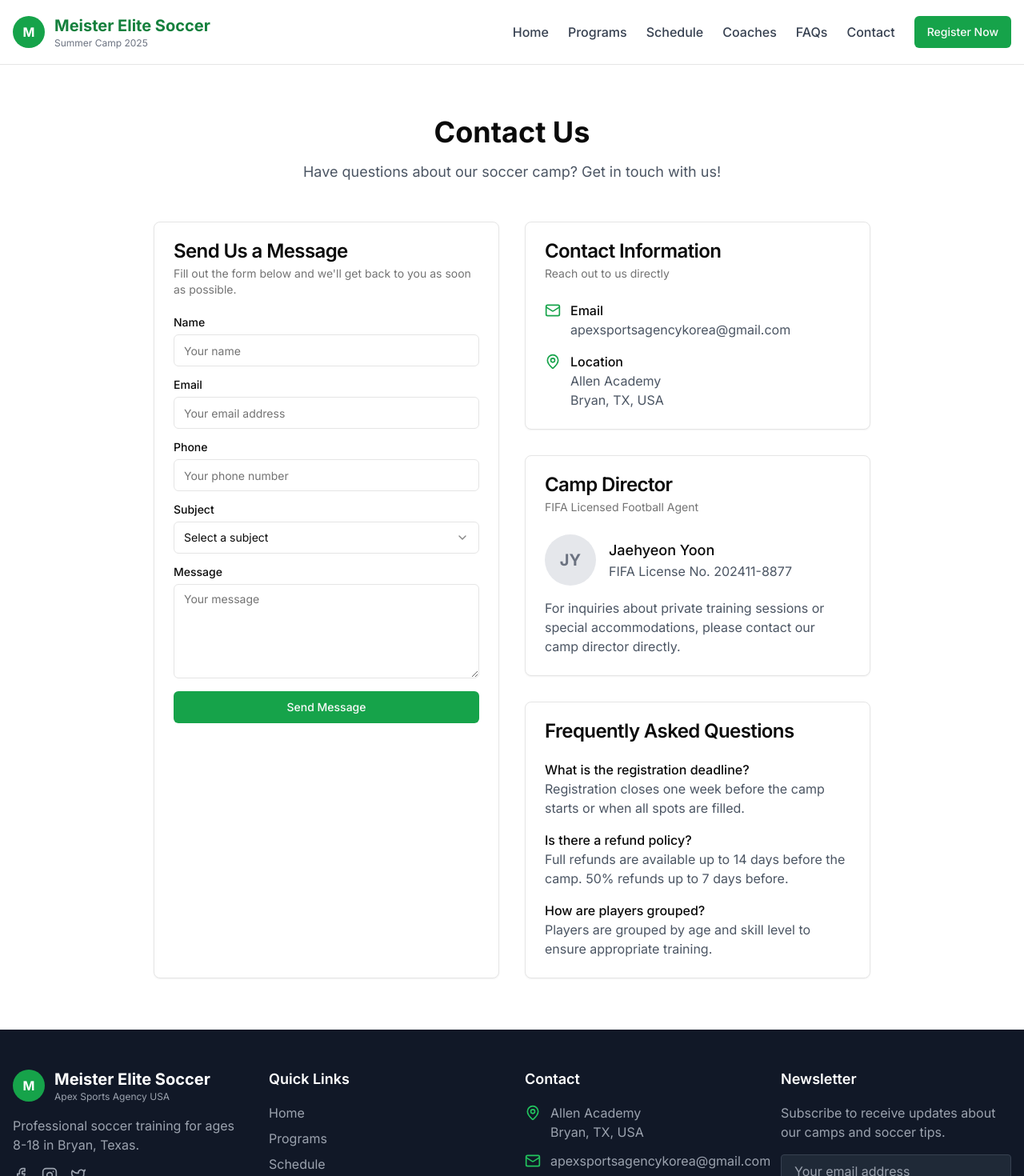
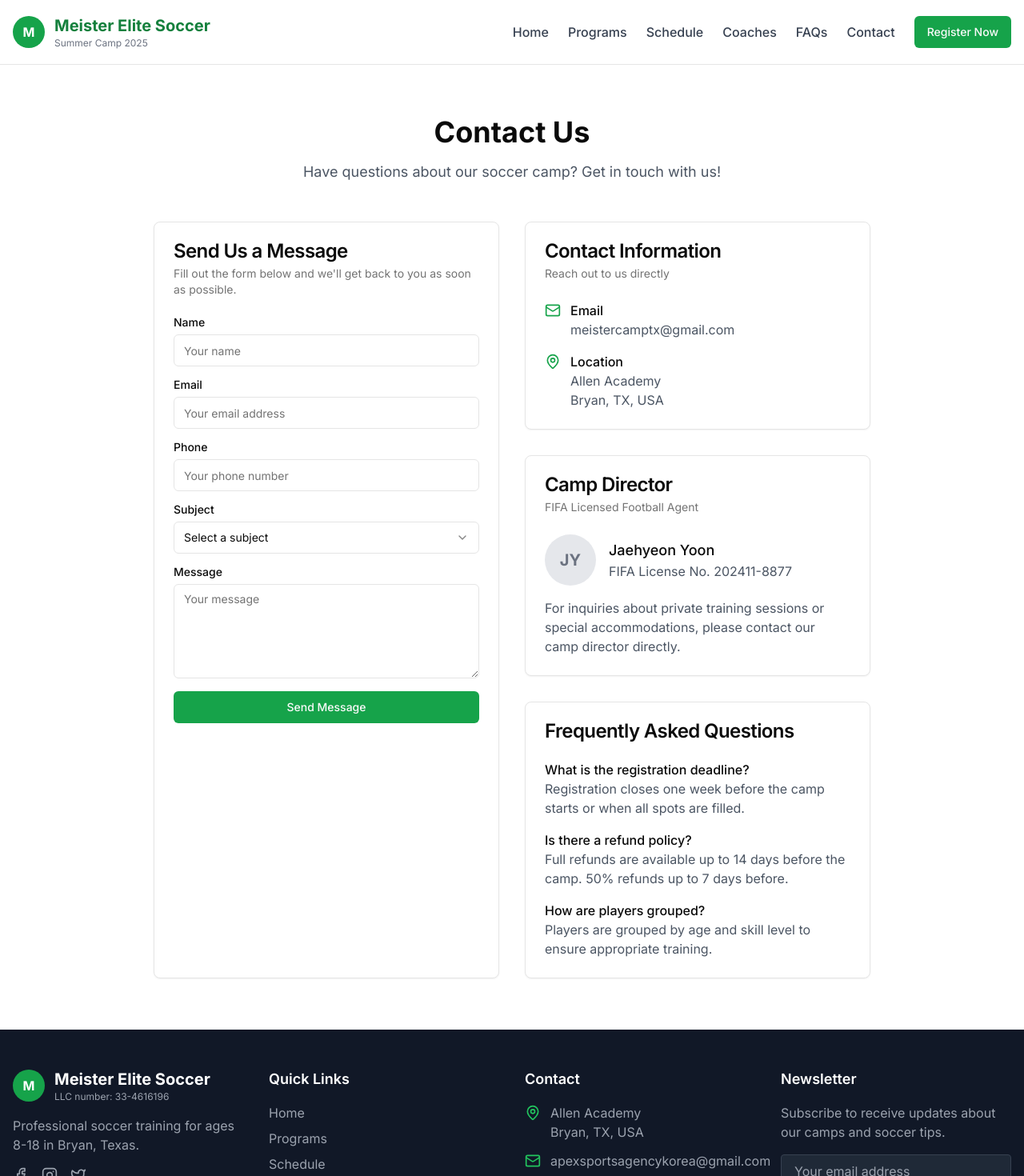
Before and after one commit to Gamugamu01/v0-soccer-camp-website, a Next.js app: page /contact in a window 1280 px wide. Shown: the top 1470 px of the page at 80% size. Built offline with nearby package versions, Linux system fonts and the light colour scheme.

Commit message:
feat: update footer and email address across website
Replace footer text and update email address in all files

Co-authored-by: null <209176003+Gamugamu01@users.noreply.github.com>

```diff
--- a/app/contact/page.tsx
+++ b/app/contact/page.tsx
@@ -140,8 +140,8 @@ export default function ContactPage() {
                 <div>
                   <h3 className="font-medium">Email</h3>
                   <p className="text-gray-600">
-                    <a href="mailto:apexsportsagencykorea@gmail.com" className="hover:text-green-600">
-                      apexsportsagencykorea@gmail.com
+                    <a href="mailto:meistercamptx@gmail.com" className="hover:text-green-600">
+                      meistercamptx@gmail.com
                     </a>
                   </p>
                 </div>
--- a/app/register/page.tsx
+++ b/app/register/page.tsx
@@ -416,7 +416,7 @@ export default function RegisterPage() {
             <li>Registration is not complete until payment is received</li>
             <li>A confirmation email will be sent once your registration is processed</li>
             <li>Space is limited and registrations are processed on a first-come, first-served basis</li>
-            <li>For questions about registration, please contact us at apexsportsagencykorea@gmail.com</li>
+            <li>For questions about registration, please contact us at meistercamptx@gmail.com</li>
           </ul>
         </CardFooter>
       </Card>
--- a/app/register/payment/page.tsx
+++ b/app/register/payment/page.tsx
@@ -166,8 +166,8 @@ export default function PaymentPage() {
           </ol>
           <p className="mt-4 text-gray-600">
             If you have any questions, please contact us at{" "}
-            <a href="mailto:apexsportsagencykorea@gmail.com" className="text-green-600 hover:underline">
-              apexsportsagencykorea@gmail.com
+            <a href="mailto:meistercamptx@gmail.com" className="text-green-600 hover:underline">
+              meistercamptx@gmail.com
             </a>
           </p>
         </div>
--- a/components/footer.tsx
+++ b/components/footer.tsx
@@ -14,7 +14,7 @@ export default function Footer() {
               </div>
               <div>
                 <div className="font-bold text-xl text-white">Meister Elite Soccer</div>
-                <div className="text-xs text-gray-400">Apex Sports Agency USA</div>
+                <div className="text-xs text-gray-400">LLC number: 33-4616196</div>
               </div>
             </div>
             <p className="text-gray-400 mb-4">Professional soccer training for ages 8-18 in Bryan, Texas.</p>
```
